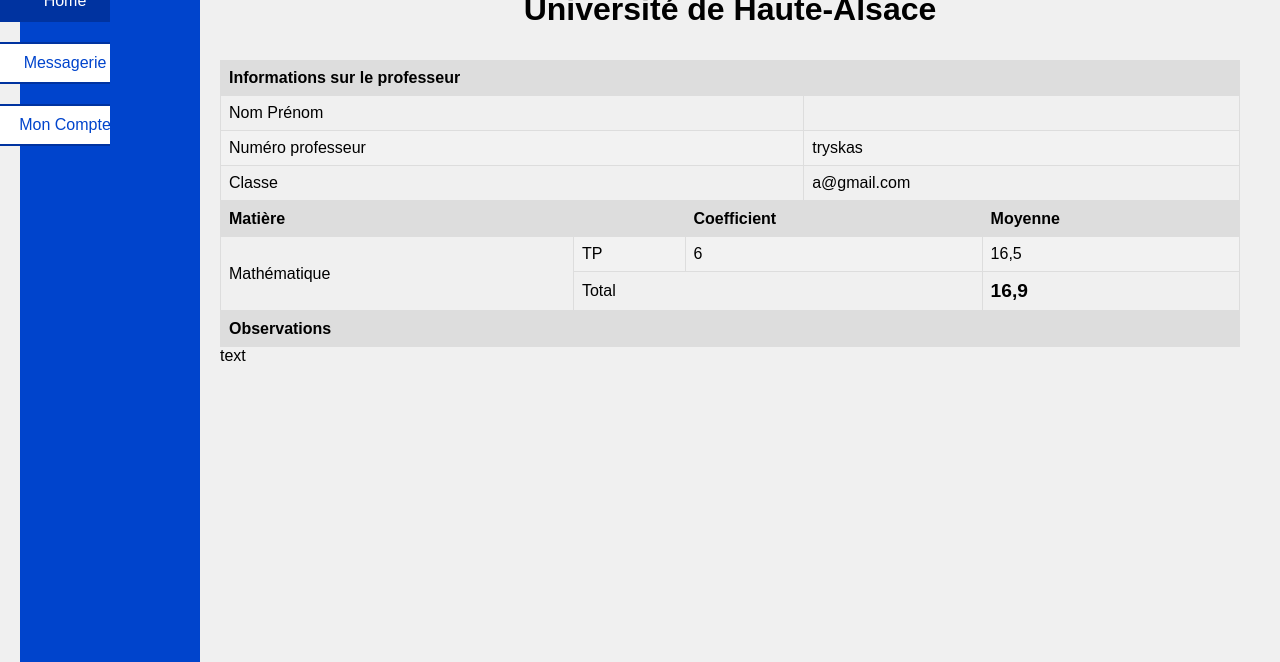
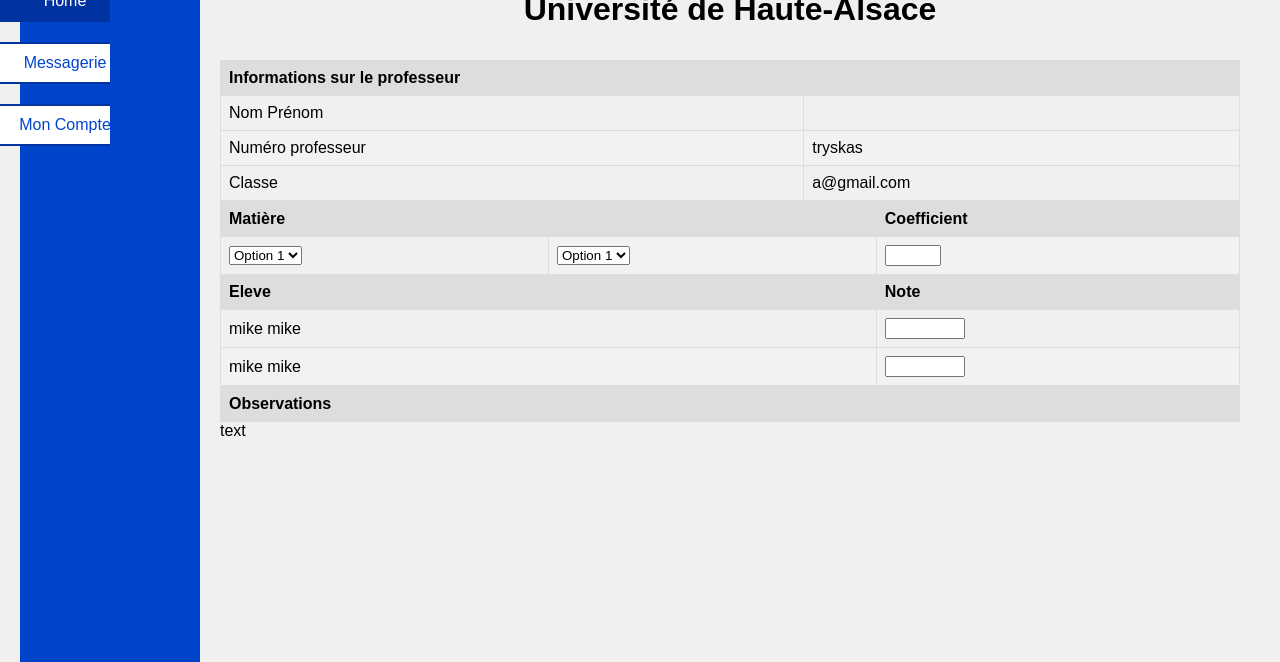
Before and after one commit to tryskas/Unote, a Django app: page /notes/prof/ in a window 1280 px wide. Shown: the top 662 px of the page. Run offline with Django 5.2, Linux system fonts and the light colour scheme; a user stored in the database is signed in; lists and menus that the app fills with data are empty.

Commit message:
ytfzgytFGZYAG

```diff
--- a/Unote/users/templates/notes/profview.html
+++ b/Unote/users/templates/notes/profview.html
@@ -27,25 +27,40 @@
   <table>
     <thead>
     <tr>
-        <th colspan="5">Matière</span></th>
+        <th colspan="6">Matière</span></th>
         <th>Coefficient</th>
-        <th>Moyenne</th>
     </tr>
     </thead>
     <tbody>
-    <td rowspan="50"> Mathématique </td>
+    <td rowspan="2"><select id="menu-deroulant" name="menu-deroulant">
+        <option value="option1">Option 1</option>
+        <option value="option2">Option 2</option>
+        <option value="option3">Option 3</option>
+    </select> </td>
 
 
     <tr>
-        <td colspan="4"> TP </td>
-        <td> 6 </td>
-        <td>16,5</td>
+        <td colspan="5"><select id="menu-deroulant" name="menu-deroulant">
+            <option value="option1">Option 1</option>
+            <option value="option2">Option 2</option>
+            <option value="option3">Option 3</option>
+        </select></td>
+        <td><input type="number" id="positive-integer" name="positive-integer" min="0" max="50" step="1"></td>
     </tr>
 
+    <thead>
+      <th colspan="6">Eleve</th>
+      <th>Note</th>
+    </thead>
+
     <tr>
-      <td colspan="5">Total</td>
-      <td class="total">16,9</td>
+      <td colspan="6">mike mike</td>
+      <td><input type="number" id="positive-float" name="positive-float" min="0" max="20" step="0.01"></td>
     </tr>
+    <tr>
+        <td colspan="6">mike mike</td>
+        <td><input type="number" id="positive-float" name="positive-float" min="0" max="20" step="0.01"></td>
+      </tr>
 
 
   </tbody>
```
